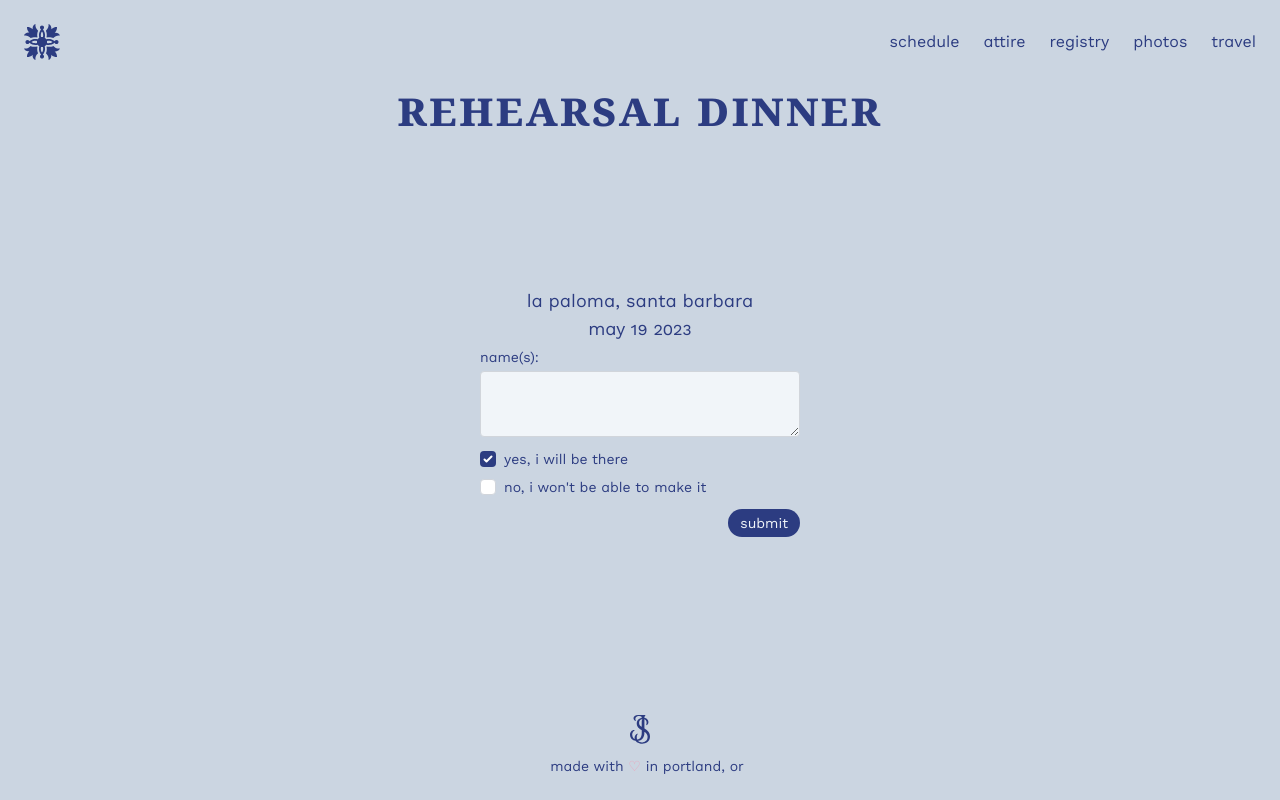
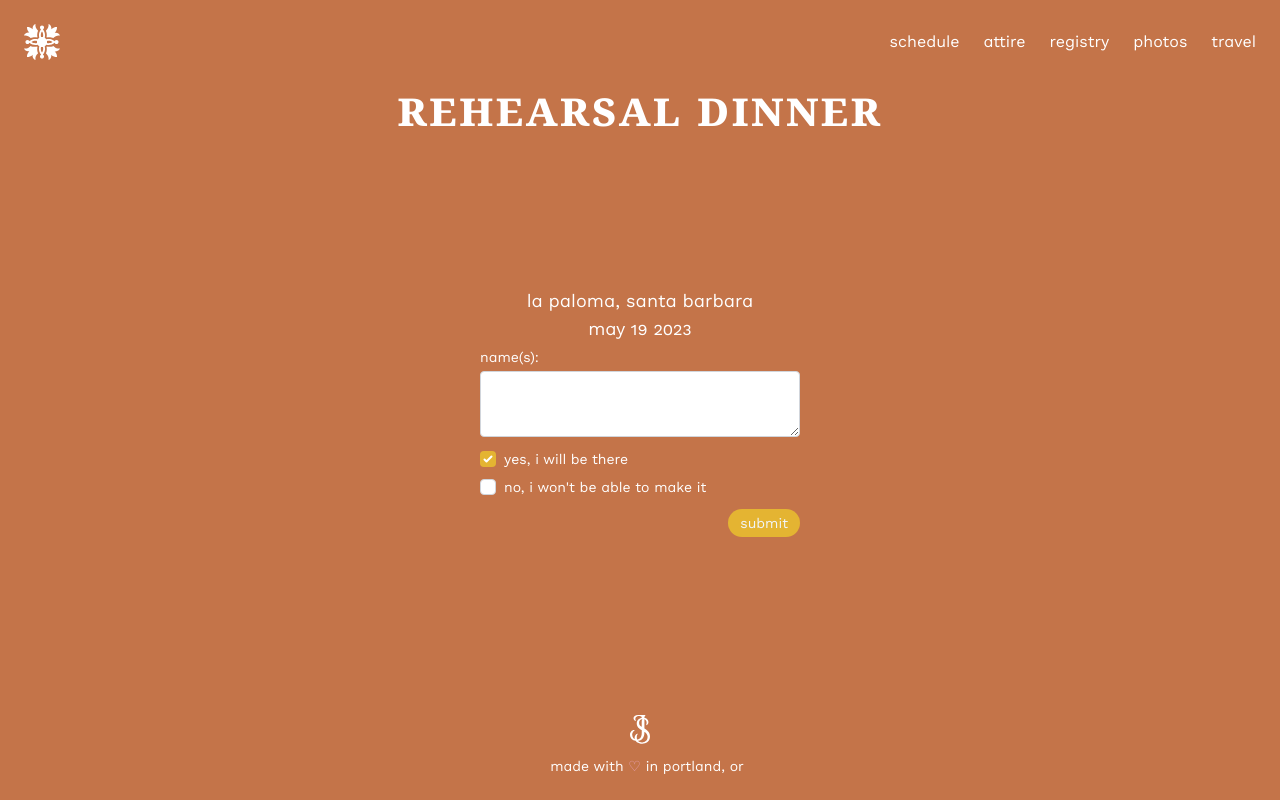
Before and after one commit to thisjeremiah/jeremiahsarah.wedding, a Next.js app: page /rsvp in a window 1280 px wide. Built offline with nearby package versions, Linux system fonts and the light colour scheme; a web font is replaced by a local one.

Commit message:
rehearsal rsvp

```diff
--- a/package.json
+++ b/package.json
@@ -12,6 +12,7 @@
     "lint": "next lint"
   },
   "dependencies": {
+    "airtable": "^0.11.6",
     "classnames": "^2.3.1",
     "framer-motion": "^7.0.0",
     "next": "^12.3.0",
--- a/pages/api/submit.ts
+++ b/pages/api/submit.ts
@@ -1,4 +1,10 @@
+import { promisify } from 'util'
 import { NextApiRequest, NextApiResponse } from 'next'
+import Airtable from 'airtable'
+
+const AIRTABLE_API_KEY = String(process.env.AIRTABLE_API_KEY)
+const BASE_ID = 'appmheV8RAljBPMU5'
+const TABLE_ID = 'tblC69ZDRtjIn7bT4'
 
 export default async function submit(
   req: NextApiRequest,
@@ -6,9 +12,22 @@ export default async function submit(
 ) {
   const { form = null } = req.query
   if (form === 'rehearsal') {
-    const { name = '' } = req.body
-    const names = (name as string).split(/[\n,]/)
-    // TODO submit names to airtable
+    const base = new Airtable({ apiKey: AIRTABLE_API_KEY }).base(BASE_ID)
+
+    const create = promisify(base(TABLE_ID).create)
+
+    await create([
+      {
+        // @ts-ignore
+        fields: {
+          Name: req.body.name,
+          Coming: req.body.coming,
+        },
+      },
+    ])
+
+    console.log('submitted form')
+
     res.status(200).json({})
   }
 }
--- a/pages/rsvp.tsx
+++ b/pages/rsvp.tsx
@@ -1,9 +1,15 @@
 import type { NextPage } from 'next'
+import Link from 'next/link'
 import { useState } from 'react'
 import Layout from '../components/Layout'
 
+async function sleep(ms: number) {
+  return new Promise((res) => setTimeout(res, ms))
+}
+
 const Rehearsal: NextPage = () => {
   const [submitted, setSubmitted] = useState(false)
+  const [submitting, setSubmitting] = useState(false)
   const [confirmed, setConfirmed] = useState(true)
 
   const toggleConfirmed = () => {
@@ -11,9 +17,14 @@ const Rehearsal: NextPage = () => {
   }
 
   const handleSubmit = async (event: any) => {
+    setSubmitting(true)
+
     event.preventDefault()
 
-    const data = { name: event.target.name.value }
+    const data = {
+      name: event.target.name.value,
+      coming: confirmed,
+    }
 
     const endpoint = '/api/submit?form=rehearsal'
 
@@ -29,6 +40,8 @@ const Rehearsal: NextPage = () => {
 
     const result = await response.json()
 
+    await sleep(1500)
+
     setSubmitted(true)
 
     return result
@@ -37,14 +50,23 @@ const Rehearsal: NextPage = () => {
   return (
     <Layout
       title="Rehearsal Dinner"
-      className="bg-slate-300 text-cobalt-500 cursor-cobalt selection:bg-white"
-      navClassName="bg-slate-200"
-      navBackdropClassName="bg-slate-400/50"
+      className="bg-terracotta-500 text-white cursor-terracotta selection:bg-lemon-700"
+      navClassName="bg-terracotta-600"
+      navBackdropClassName="bg-terracotta-400/50"
     >
       <div className="text-center w-full py-16 sm:py-0">
-        <div className="sm:py-14 sm:min-h-[calc(100vh-15rem)] flex flex-col justify-center items-center">
+        <div className="sm:py-14 min-h-[calc(100vh-19rem)] sm:min-h-[calc(100vh-15rem)] flex flex-col justify-center items-center">
           {submitted ? (
-            <div className="font-serif text-2xl py-2">Thank You!</div>
+            <div>
+              <div className="font-serif text-lemon-400 text-3xl py-2 mb-8">
+                Thanks for letting us know!
+              </div>
+              <Link href="/">
+                <a>
+                  <div>Visit the home page ↗</div>
+                </a>
+              </Link>
+            </div>
           ) : (
             <>
               <span className="lowercase text-base sm:text-lg">
@@ -53,15 +75,15 @@ const Rehearsal: NextPage = () => {
               </span>
               <form
                 onSubmit={handleSubmit}
-                className="text-left flex flex-col w-80"
+                className="text-left flex flex-col w-full sm:w-80 px-10 sm:px-0"
               >
                 <label htmlFor="name" className="lowercase block text-sm my-1">
                   Name(s):
                 </label>
                 <textarea
                   required
-                  className="border-gray-300 bg-slate-100 focus:ring-cobalt-500 rounded px-1 selection:bg-slate-200"
-                  name="Name"
+                  className="border-gray-300 text-terracotta-500 bg-lemon-100 focus:ring-lemon-700 rounded px-2 selection:bg-lemon-400 focus:border-lemon-700"
+                  name="name"
                 />
                 <div className="relative flex items-center mt-3 mb-2">
                   <div className="flex h-5 items-center">
@@ -70,7 +92,7 @@ const Rehearsal: NextPage = () => {
                       name="yes"
                       type="checkbox"
                       checked={confirmed}
-                      className="h-4 w-4 text-cobalt-500 rounded border-gray-300 focus:ring-cobalt-500"
+                      className="h-4 w-4 text-lemon-700 rounded border-gray-300 focus:ring-lemon-700"
                       onChange={toggleConfirmed}
                     />
                   </div>
@@ -85,7 +107,7 @@ const Rehearsal: NextPage = () => {
                       name="no"
                       type="checkbox"
                       checked={!confirmed}
-                      className="h-4 w-4 text-cobalt-500 rounded border-gray-300 focus:ring-cobalt-500"
+                      className="h-4 w-4 text-lemon-700 rounded border-gray-300 focus:ring-lemon-700"
                       onChange={toggleConfirmed}
                     />
                   </div>
@@ -95,9 +117,21 @@ const Rehearsal: NextPage = () => {
                 </div>
                 <button
                   type="submit"
-                  className="self-end lowercase rounded-full text-slate-100 px-3 py-1 text-sm mt-3 bg-cobalt-500 w-fit select-none mt-3"
+                  className="self-end flex items-center mt-3 gap-2 lowercase rounded-full text-slate-100 px-3 py-1 text-sm bg-lemon-700 w-fit select-none"
                 >
-                  Submit
+                  {submitting ? 'Submitting' : 'Submit'}
+                  {submitting ? (
+                    <svg
+                      className="animate-spin h-4 w-4 -mr-1"
+                      viewBox="0 0 24 24"
+                      xmlns="http://www.w3.org/2000/svg"
+                    >
+                      <path
+                        fill="currentColor"
+                        d="M10.14,1.16a11,11,0,0,0-9,8.92A1.59,1.59,0,0,0,2.46,12,1.52,1.52,0,0,0,4.11,10.7a8,8,0,0,1,6.66-6.61A1.42,1.42,0,0,0,12,2.69h0A1.57,1.57,0,0,0,10.14,1.16Z"
+                      />
+                    </svg>
+                  ) : null}
                 </button>
               </form>
             </>
```
Also changed, not shown: 2 other files (tests, documents, lock files or other folders).
